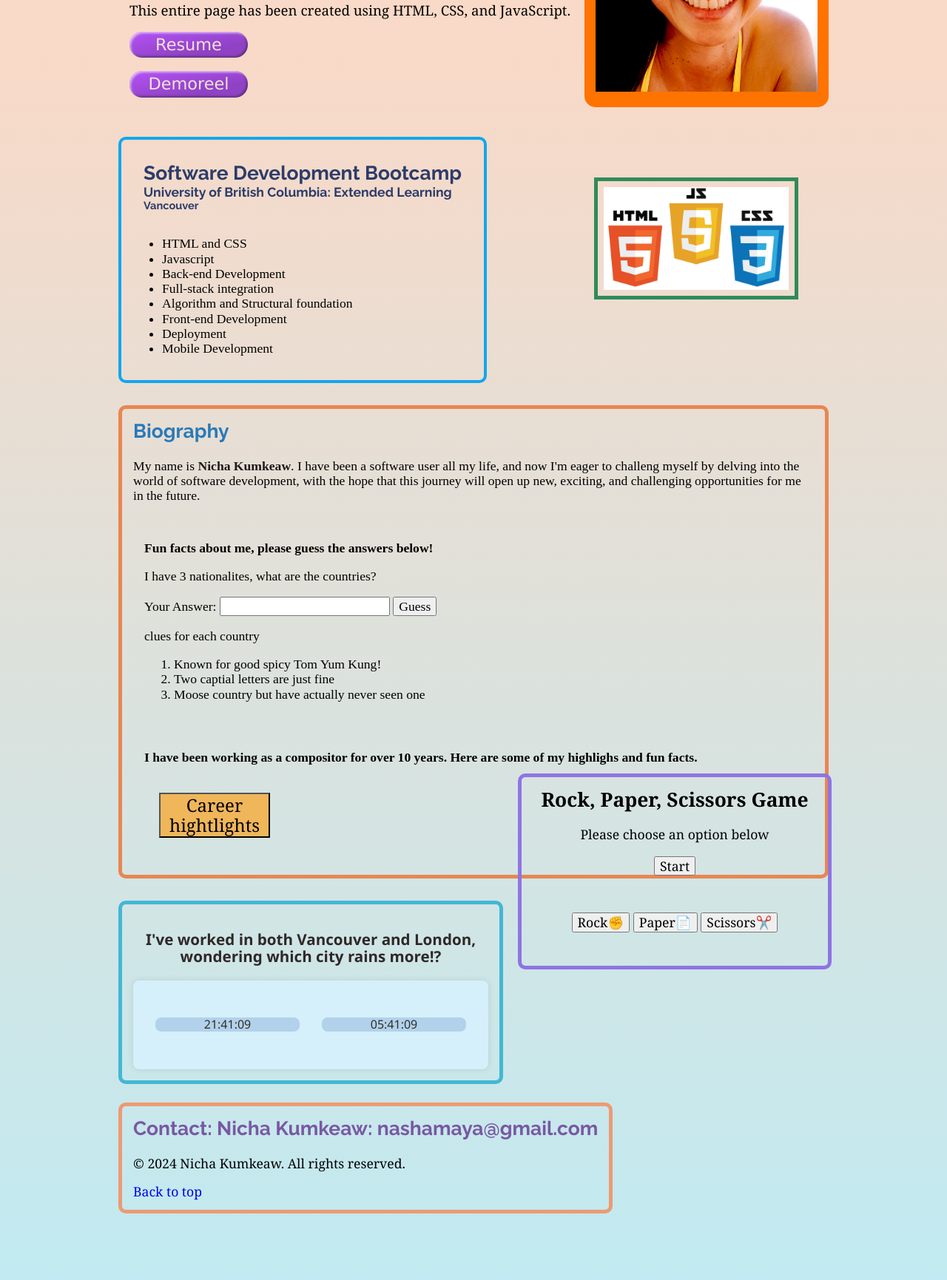
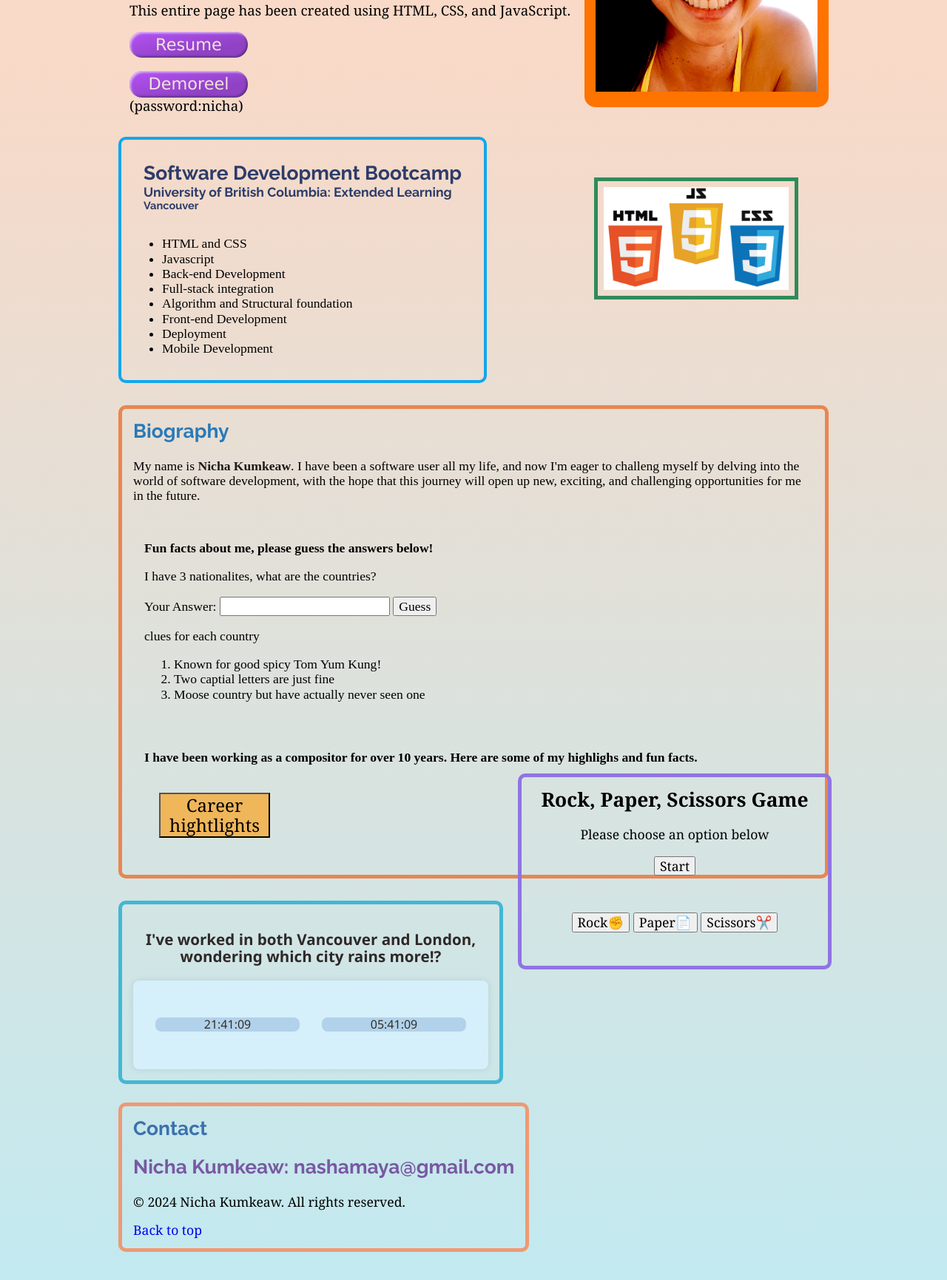
Before and after one commit to nashamaya/nashamaya.github.io, a plain HTML site: page index.html in a window 1280 px wide. Shown: the part 433-2164 px from the top of the page at 74% size. Drawn offline with Linux system fonts and the light colour scheme; no server answers.

Commit message:
small changes

```diff
--- a/index.html
+++ b/index.html
@@ -39,8 +39,8 @@
             <span style="font-size: smaller;">This entire page has been created using HTML, CSS, and JavaScript.</span>
             <a href="NichaCV2024.pdf" style="text-decoration: none;" class="worklink" id="resume"
                 target="_blank">Resume</a>
-            <a href=" https://vimeo.com/288411128" style="text-decoration: none;" class="worklink" id="demoreel"
-                target="_blank">Demoreel</a>
+            <a href="https://vimeo.com/446701960" style="text-decoration: none;" class="worklink" id="demoreel"
+                target="_blank">Demoreel</a> <span style="font-size: smaller;">(password:nicha)</span>
         </div>
     </section>
 
@@ -137,8 +137,9 @@
         </div>
 
         <div class="contact" id="contact">
-            <h2 style="color: rgb(121, 88, 163); font-family: Raleway;">Contact: Nicha Kumkeaw: nashamaya@gmail.com</h2>
-           <p>&copy; 2024 Nicha Kumkeaw. All rights reserved.</p>
+            <h2 style="color: rgb(59, 114, 172); font-family: Raleway;">Contact </h2>
+            <h2 style="color: rgb(121, 88, 163); font-family: Raleway;">Nicha Kumkeaw: nashamaya@gmail.com</h2>
+            <p>&copy; 2024 Nicha Kumkeaw. All rights reserved.</p>
         <a href="#topbutton"
     style="text-decoration: none; font-family: Cambria, Cochin, Georgia, Times, 'Times New Roman', serif; font-size: 1em;">Back
 to top</a>
```
